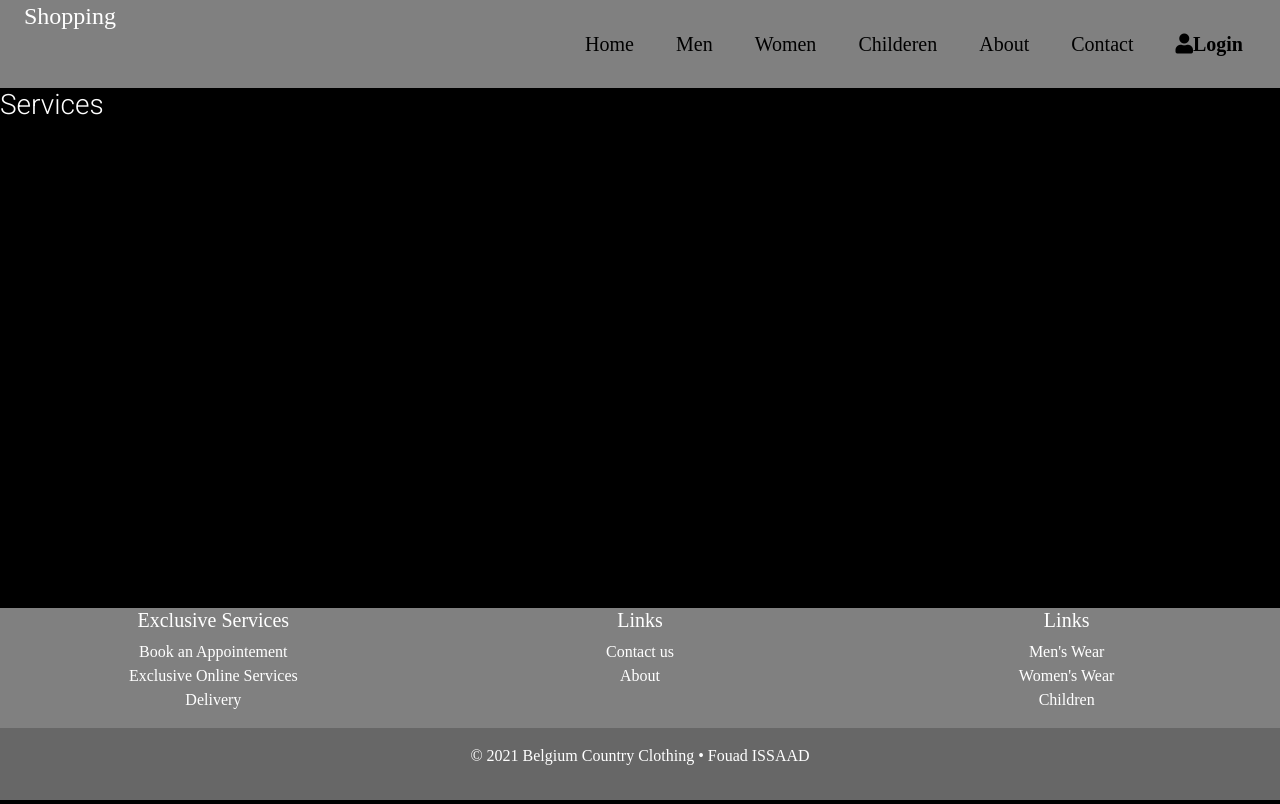
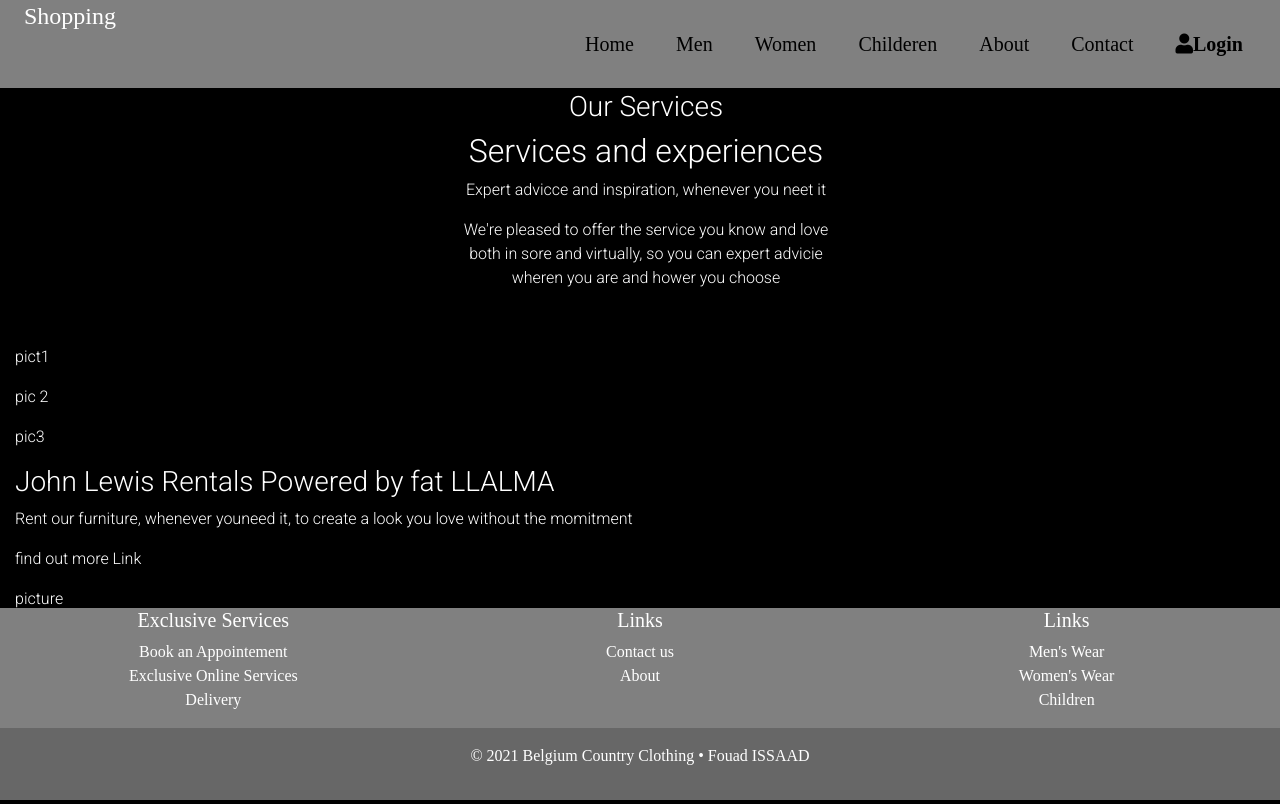
Before and after one commit to fouadissaad1/shoppingwebapps, a React (Create React App) app: page /Services in a window 1280 px wide. Built offline with nearby package versions, Linux system fonts and the light colour scheme; no server answers.

Commit message:
page serives

```diff
--- a/package.json
+++ b/package.json
@@ -9,6 +9,7 @@
     "@testing-library/user-event": "^12.8.3",
     "firebase": "^8.9.0",
     "firebase-admin": "^10.0.0",
+    "firebase-auth": "^0.1.2",
     "mdb-react-ui-kit": "^1.4.0",
     "mdbreact": "^5.1.0",
     "node-sass": "^4.14.1",
--- a/src/components/pages/Services.js
+++ b/src/components/pages/Services.js
@@ -1,8 +1,54 @@
+import { MDBCol, MDBContainer, MDBRow } from "mdb-react-ui-kit";
+
 export function Services() {
-    return (
-        <div>
-            <h3>Services</h3>
-        </div>
+    return (<MDBContainer fluid>
+            <MDBRow>
+                <MDBCol size={4}/>
+                <MDBCol size={4}>
+                    <h3>Our Services</h3>
+                    <h2>Services and experiences</h2>
+                    <p>Expert advicce and inspiration, whenever you neet it</p>
+                    <p>We're pleased to offer the service you know and love both in sore and virtually, so you can expert advicie wheren you are and hower you choose</p>
+                </MDBCol>
+                <MDBCol size={4}/>
+            </MDBRow>
+            <div>
+
+            </div>
+            <div>
+
+            </div>
+            <div>
+                <hr/>
+            </div>
+            <div>
+
+            </div>
+            <div>
+                <p>pict1</p>
+                <p>pic 2</p>
+                <p>pic3</p>
+            </div>
+            <div>
+                <div>
+                    <h3>John Lewis Rentals Powered by fat LLALMA</h3>
+                    <p>Rent our furniture, whenever youneed it, to create a look you love without the momitment</p>
+                    <p>find out more Link</p>
+                </div>
+                <div>
+                    <p>picture</p>
+                </div>
+            </div>
+            <hr/>
+            <div>
+                <p>Asselbkt service</p>
+                <p> clik op + annd more info</p>
+                <p>Baby and child services</p>
+                <p> clik op + annd more info</p>
+
+            </div>
+    </MDBContainer>
+
     )
 }
 
```
Also changed, not shown: 1 other file (tests, documents, lock files or other folders).
